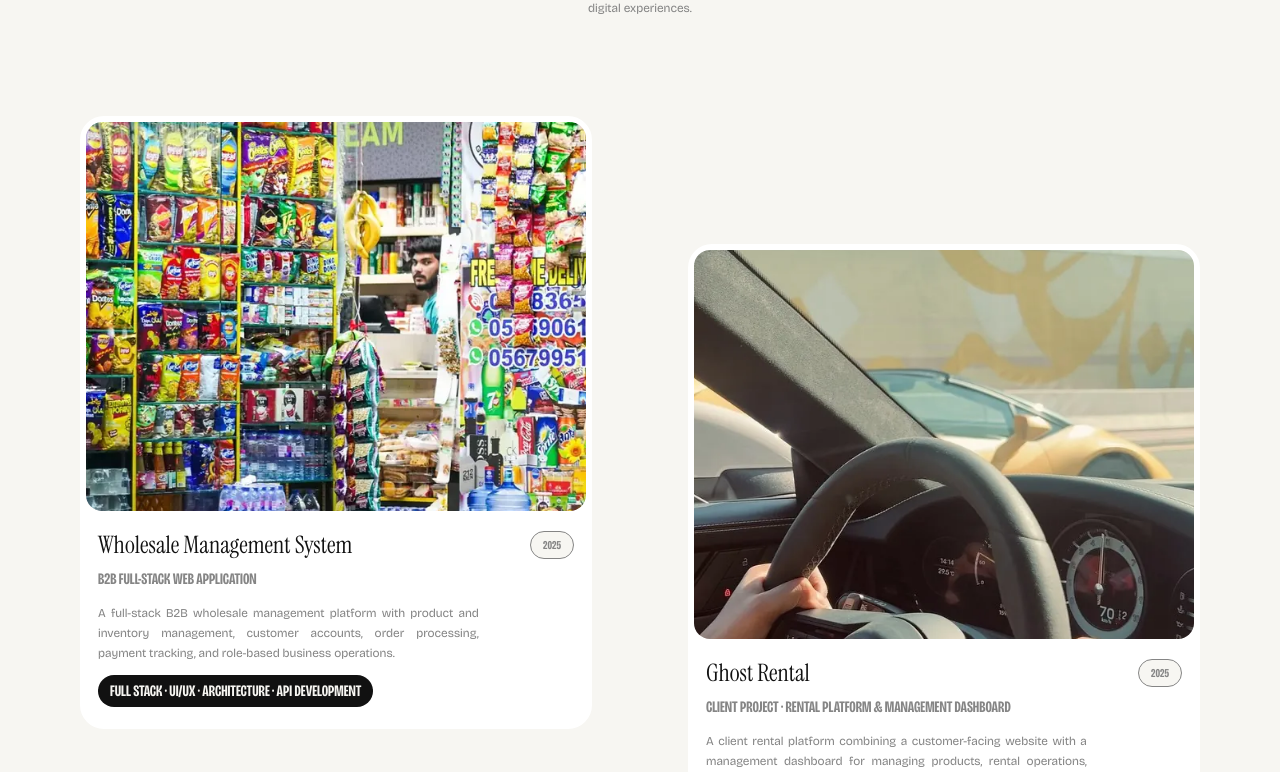
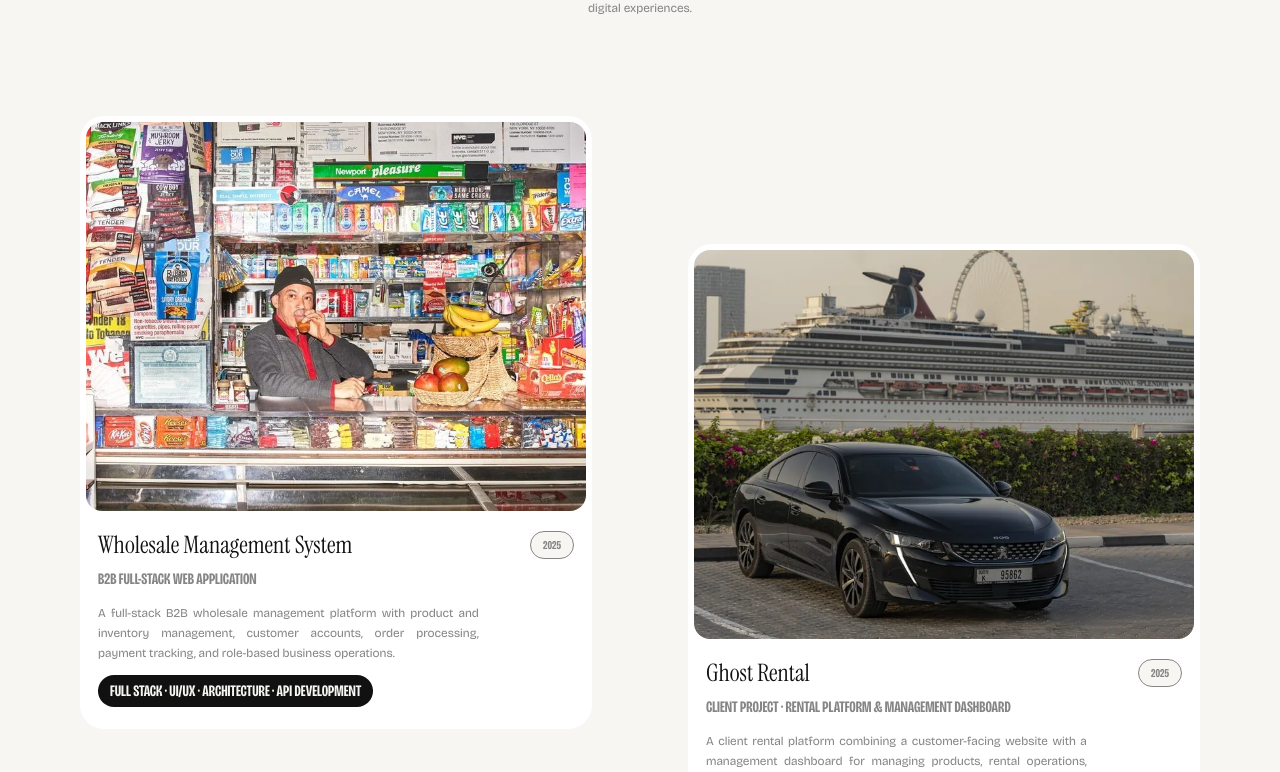
Before and after one commit to akashkurdekar7/portfolio-deploy, a React (Vite) app: page / in a window 1280 px wide. Shown: the part 968-1740 px from the top of the page. Built offline with nearby package versions, Linux system fonts and the light colour scheme; no server answers.

Commit message:
code commit for changes

```diff
--- a/src/components/ProjectCard.tsx
+++ b/src/components/ProjectCard.tsx
@@ -6,6 +6,7 @@ import { ScrambleTextPlugin } from "gsap/ScrambleTextPlugin";
 gsap.registerPlugin(ScrollTrigger, ScrambleTextPlugin);
 
 const IMAGE_INTERVAL_MS = 1500;
+const IMAGE_STAGGER_MS = 200;
 
 export type Project = {
   images?: string[];
@@ -53,13 +54,25 @@ const ProjectCard = ({
     setActiveImage(0);
     if (images.length < 2) return;
 
-    const id = setInterval(() => {
+    // Offset each card's cycle by its index so cards across the grid don't
+    // all flip images on the same tick — they cascade one after another
+    // instead of changing all at once.
+    const offset = (index * IMAGE_STAGGER_MS) % IMAGE_INTERVAL_MS;
+    let intervalId: ReturnType<typeof setInterval>;
+
+    const timeoutId = setTimeout(() => {
       setActiveImage((current) => (current + 1) % images.length);
-    }, IMAGE_INTERVAL_MS);
+      intervalId = setInterval(() => {
+        setActiveImage((current) => (current + 1) % images.length);
+      }, IMAGE_INTERVAL_MS);
+    }, offset);
 
-    return () => clearInterval(id);
+    return () => {
+      clearTimeout(timeoutId);
+      clearInterval(intervalId);
+    };
     // eslint-disable-next-line react-hooks/exhaustive-deps
-  }, [images.length, project.title]);
+  }, [images.length, project.title, index]);
 
   const titleRef = useRef<HTMLHeadingElement>(null);
 
```
